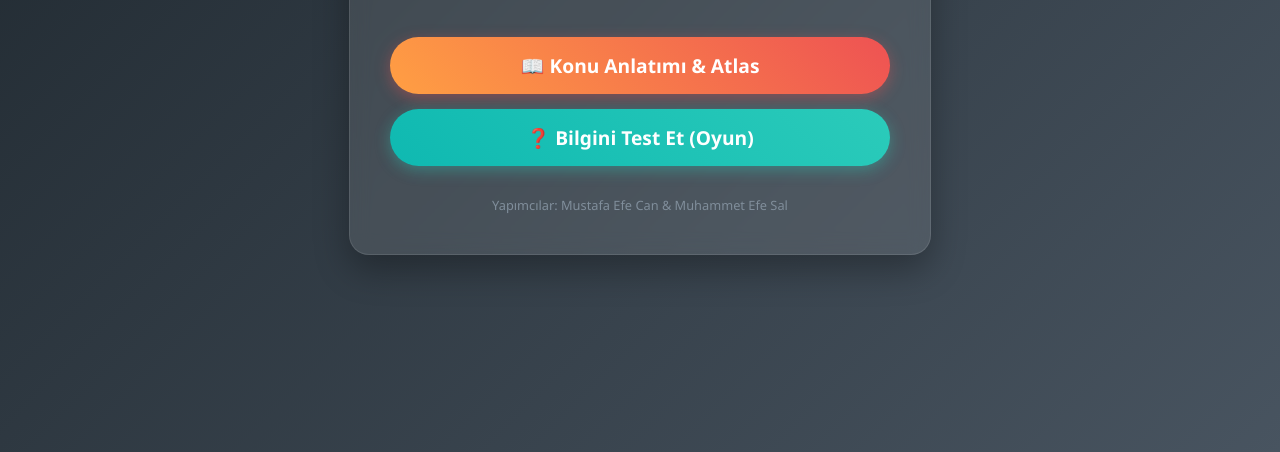
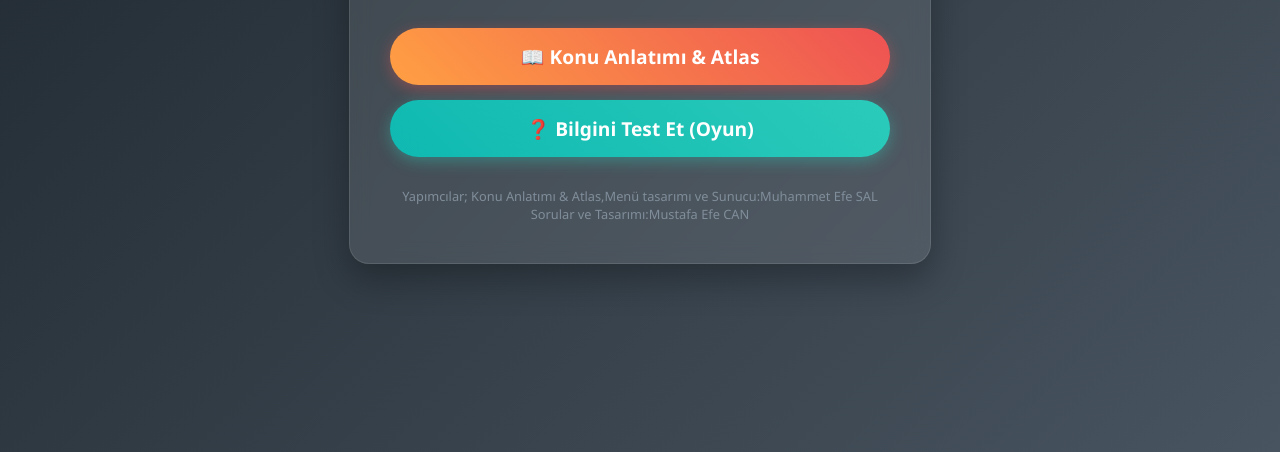
Before and after one commit to Muhammetefe-web/mitokondri-oyunu, a plain HTML site: page index.html in a window 1280 px wide. Shown: the part 348-800 px from the top of the page. Drawn offline with Linux system fonts and the light colour scheme.

Commit message:
index.html
Updated footer credits and fixed formatting issues.

```diff
--- a/index.html
+++ b/index.html
@@ -95,9 +95,12 @@
         </a>
 
         <div class="footer">
-            Yapımcılar: Mustafa Efe Can & Muhammet Efe Sal
+            Yapımcılar;
+            Konu Anlatımı & Atlas,Menü tasarımı ve Sunucu:Muhammet Efe SAL
+            Sorular ve Tasarımı:Mustafa Efe CAN
         </div>
     </div>
 
 </body>
+
 </html>
```
